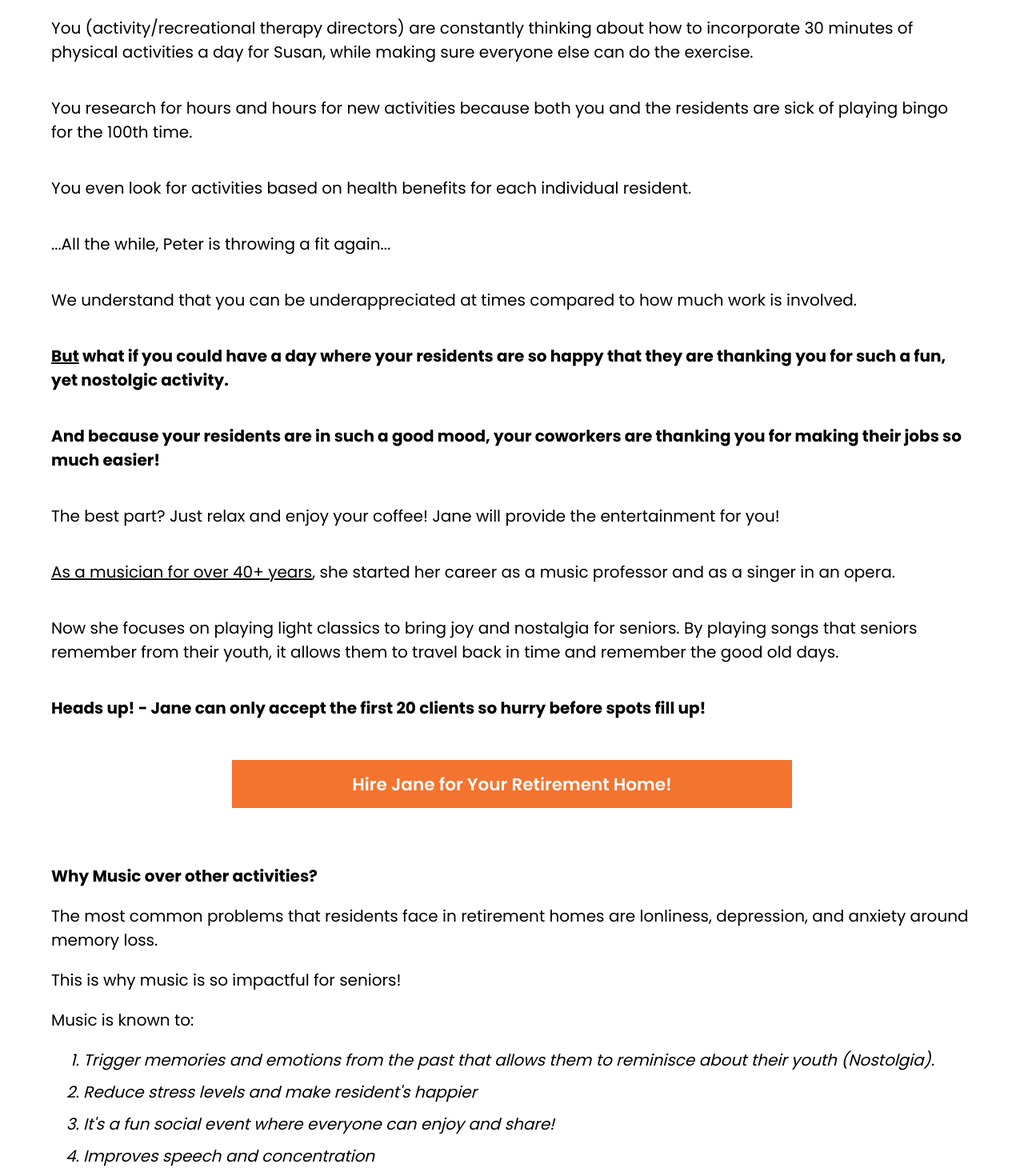
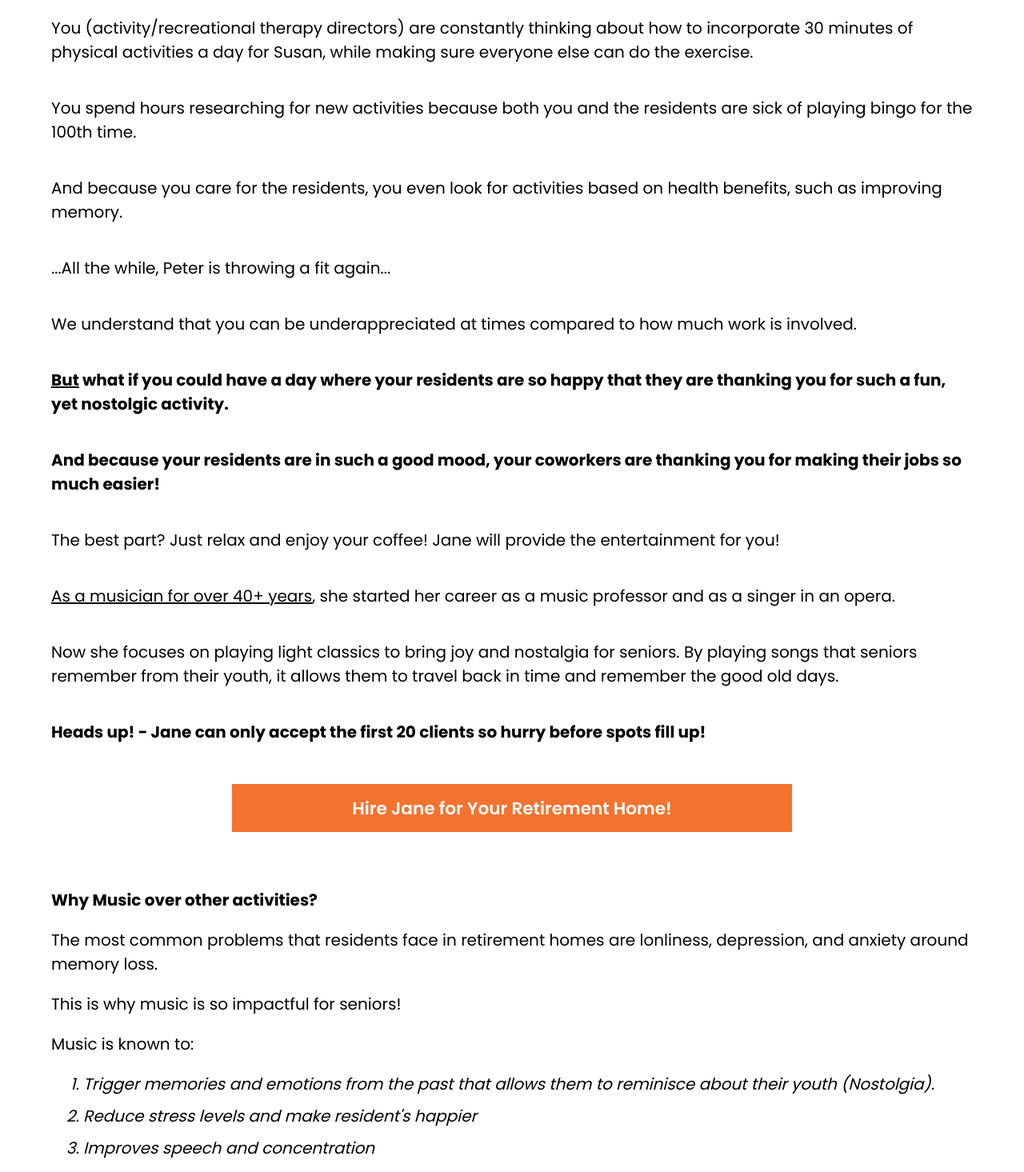
Before and after one commit to benyoo5222/Jane-website, a React (Create React App) app in the folder website/: page /why-jane in a window 1280 px wide. Shown: the part 680-2145 px from the top of the page at 80% size. Built offline with nearby package versions, Linux system fonts and the light colour scheme.

Commit message:
Final version of copy before deployment

```diff
--- a/website/src/Components/Why-Jane/WhyJane.js
+++ b/website/src/Components/Why-Jane/WhyJane.js
@@ -56,12 +56,12 @@ const WhyJane = () => {
             exercise.
           </p>
           <p>
-            You research for hours and hours for new activities because both you
-            and the residents are sick of playing bingo for the 100th time.
+            You spend hours researching for new activities because both you and
+            the residents are sick of playing bingo for the 100th time.
           </p>
           <p>
-            You even look for activities based on health benefits for each
-            individual resident.
+            And because you care for the residents, you even look for activities
+            based on health benefits, such as improving memory.
           </p>
           <p>...All the while, Peter is throwing a fit again...</p>
           <p>
@@ -124,9 +124,6 @@ const WhyJane = () => {
                 reminisce about their youth (Nostolgia).
               </li>
               <li>Reduce stress levels and make resident's happier</li>
-              <li>
-                It's a fun social event where everyone can enjoy and share!
-              </li>
               <li>Improves speech and concentration</li>
               <li>Improves memory and recall</li>
             </ol>
@@ -231,9 +228,9 @@ const WhyJane = () => {
           </p>
 
           <p>
-            If you want to see Jane's work, please feel free to check her{" "}
+            If you want to see Jane's work, please feel free to check out her{" "}
             <a href="https://www.youtube.com/watch?v=wwNOD-b45eM">Youtube</a>{" "}
-            Page out! Her most popular{" "}
+            Page! Her most popular{" "}
             <a href="https://www.youtube.com/watch?v=oRQBDYv2ll8">
               performance
             </a>{" "}
```
